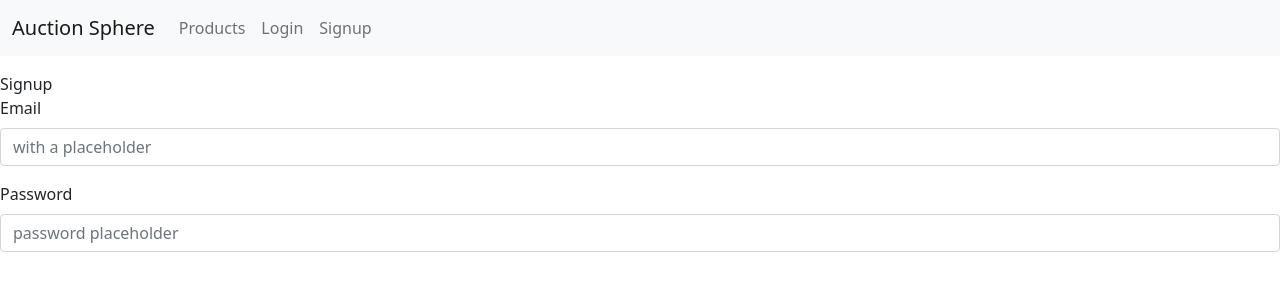
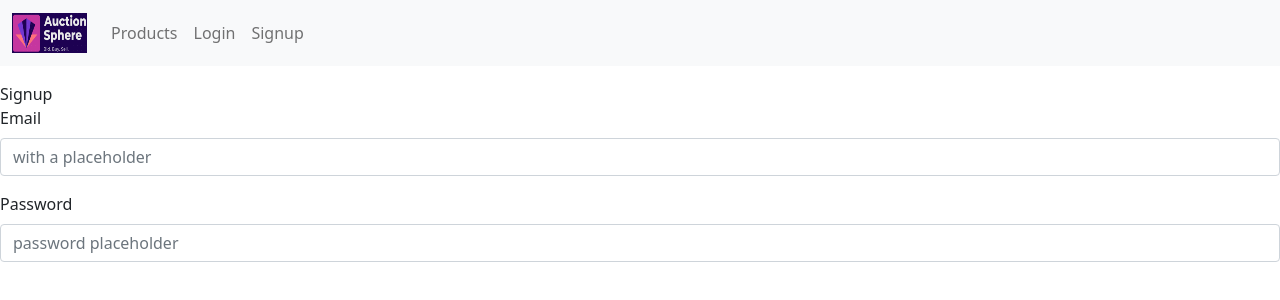
Before and after one commit to mithildani/Auction-Sphere, a React (Create React App) app: page / in a window 1280 px wide. Shown: the top 300 px of the page. Built offline with nearby package versions, Linux system fonts and the light colour scheme.

Commit message:
Added logo to navbar:

```diff
--- a/src/components/Navv.js
+++ b/src/components/Navv.js
@@ -13,6 +13,7 @@ import {
   DropdownItem,
   NavbarText,
 } from "reactstrap";
+import logo from "../assets/Logo2.png";
 
 function Navv(args) {
   const [isOpen, setIsOpen] = useState(true);
@@ -22,7 +23,15 @@ function Navv(args) {
   return (
     <div>
       <Navbar style={{ marginBottom: "1rem" }} color="light" light expand="md">
-        <NavbarBrand href="/">Auction Sphere</NavbarBrand>
+        <NavbarBrand href="/">
+          <img
+            src={logo}
+            style={{
+              height: 40,
+              width: 75,
+            }}
+          />
+        </NavbarBrand>
         <NavbarToggler
           onClick={() => {
             setIsOpen(!isOpen);
```
Also changed, not shown: src/assets/Logo2.png (added).
